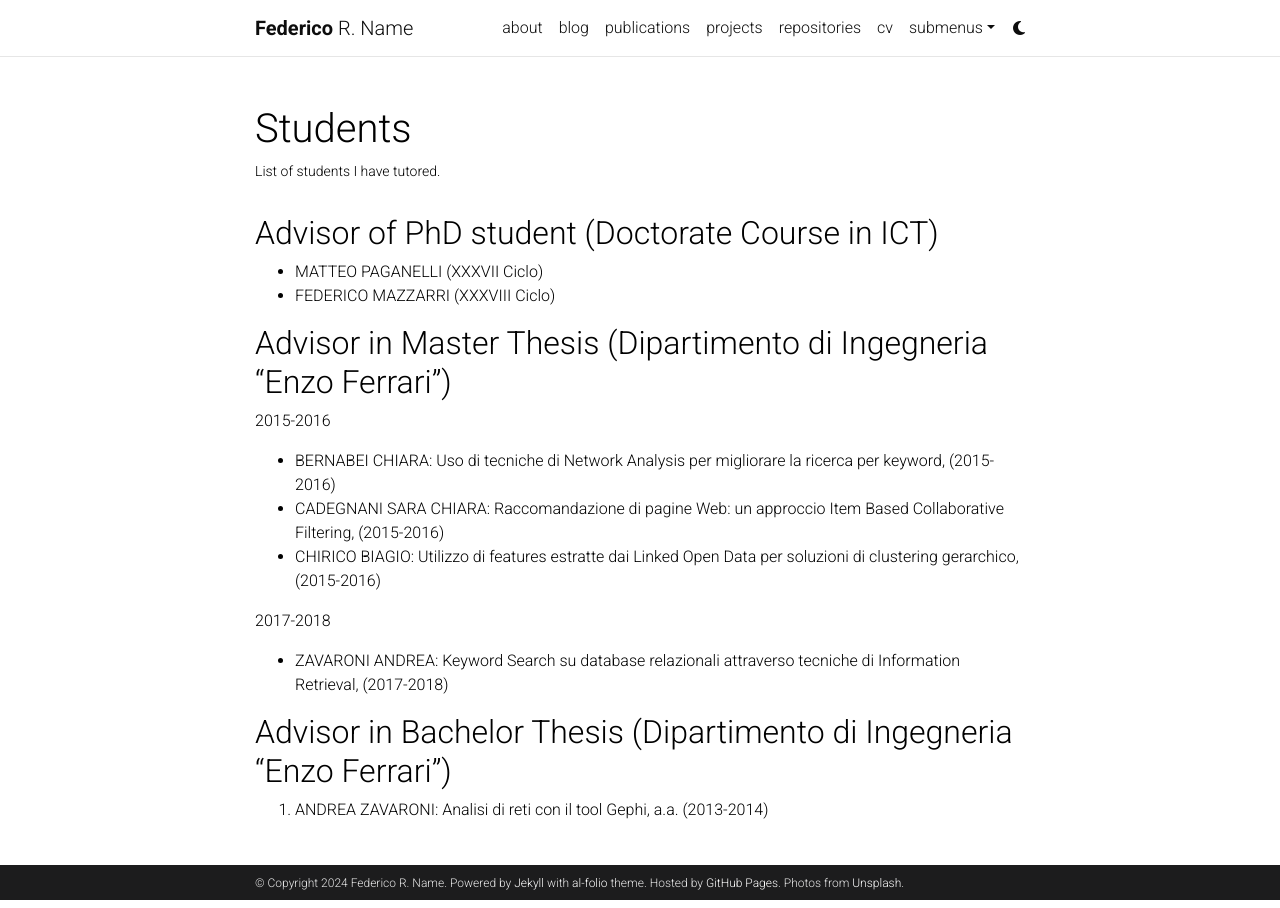
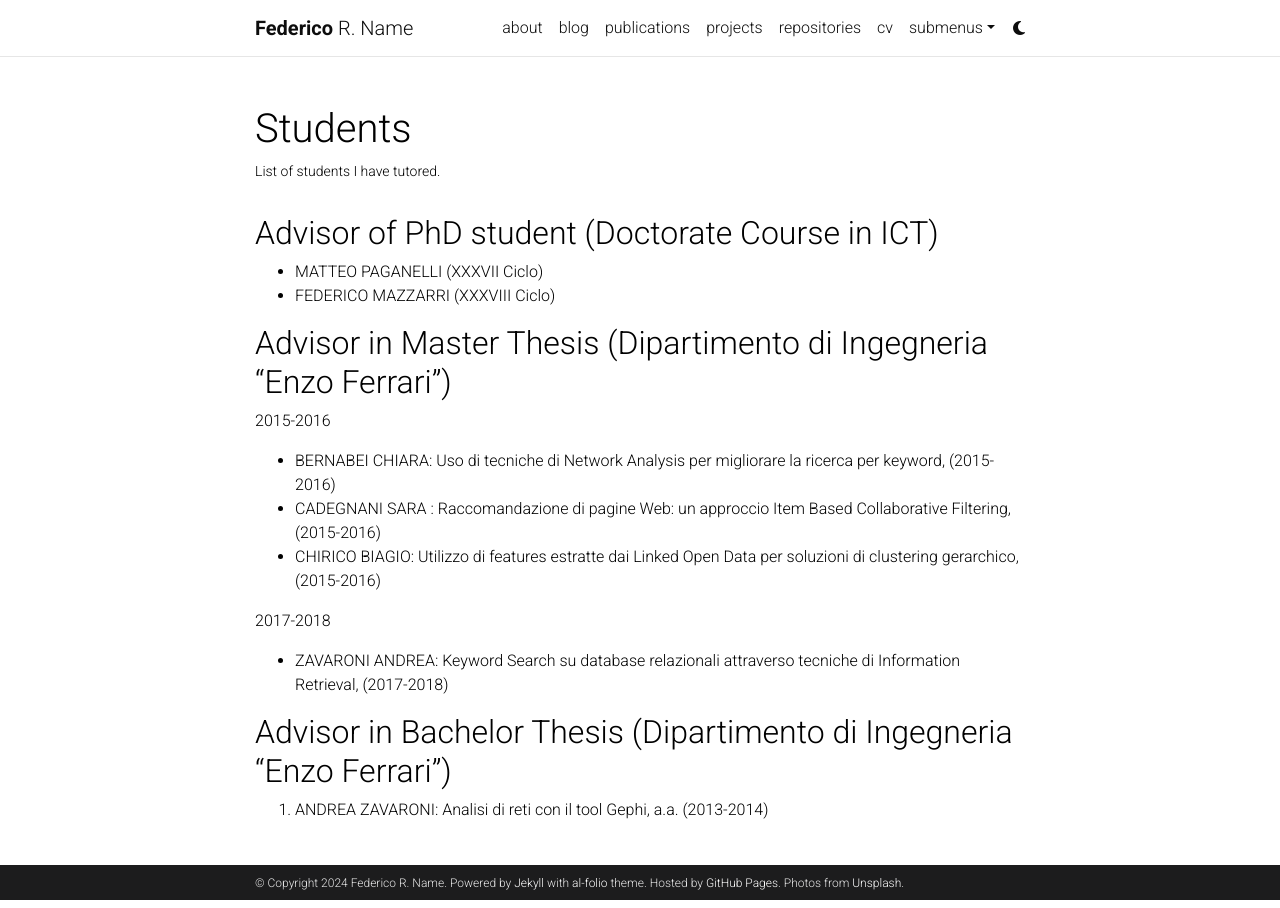
Before and after one commit to fedemelis/al-folio-old-test, a Jekyll site: the page built from _pages/thesis.md, in a window 1280 px wide. Built offline with Jekyll 4.4.1, drawn with Linux system fonts in a browser that asks for light colours; comment, search, counter and statistics services are not loaded; a style sheet for code colours, icons or effects is not loaded.

Commit message:
automatic thesis update

```diff
--- a/_pages/thesis.md
+++ b/_pages/thesis.md
@@ -17,7 +17,7 @@
 
 2015-2016
 - BERNABEI CHIARA: Uso di tecniche di Network Analysis per migliorare la ricerca per keyword, (2015-2016)
-- CADEGNANI SARA CHIARA: Raccomandazione di pagine Web: un approccio Item Based Collaborative Filtering, (2015-2016)
+- CADEGNANI SARA : Raccomandazione di pagine Web: un approccio Item Based Collaborative Filtering, (2015-2016)
 - CHIRICO BIAGIO: Utilizzo di features estratte dai Linked Open Data per soluzioni di clustering gerarchico, (2015-2016)
 
 2017-2018
```
